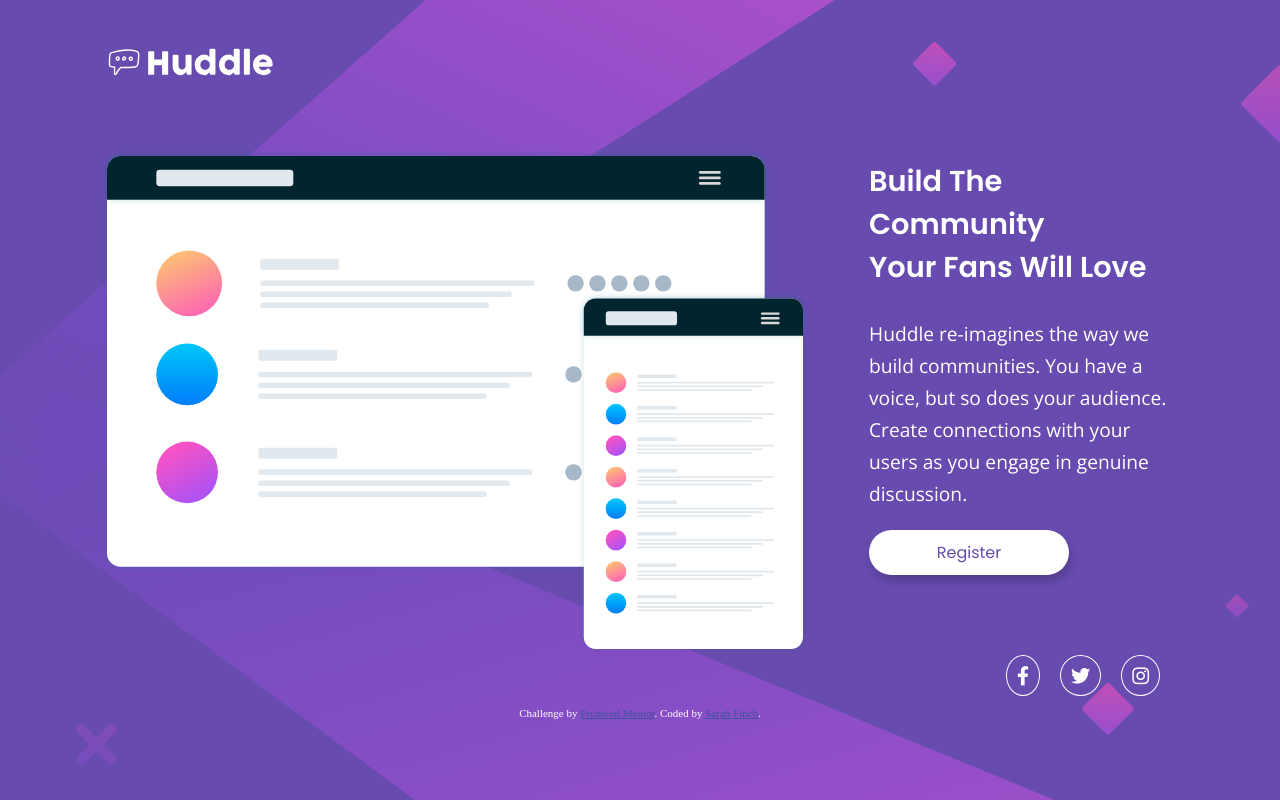
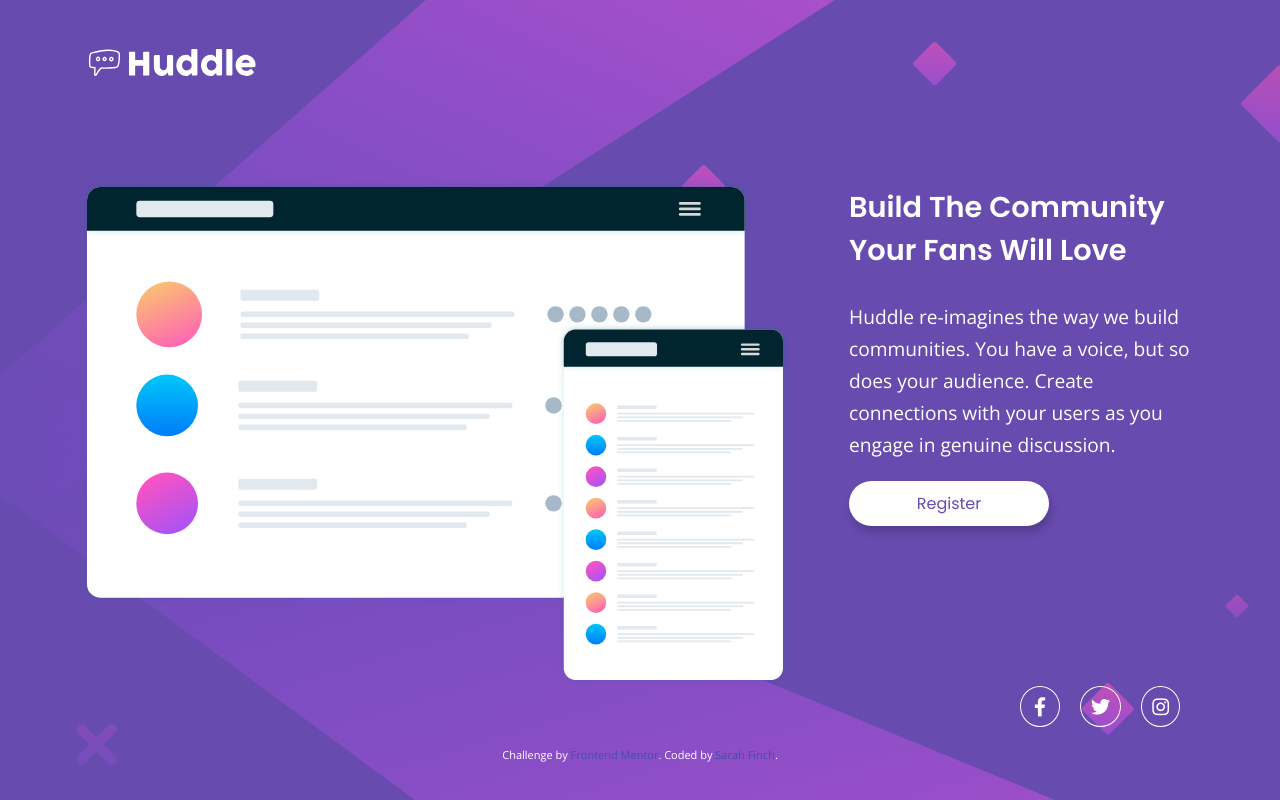
Before and after one commit to SarahAnneFinch/huddle-landing-page-with-single-introductory-section-master, a plain HTML site: page index.html in a window 1280 px wide. Drawn offline with nearby package versions, Linux system fonts and the light colour scheme.

Commit message:
updated positioning, attribution and ammended padding of social icons.

```diff
--- a/styles.css
+++ b/styles.css
@@ -5,11 +5,13 @@ body {
   background-color: hsl(257, 40%, 49%);
   background-image: url(./images/bg-desktop.svg);
   color: white;
+  width: 100%;
+  height: 100vh;
   margin: 0;
 }
 
 header {
-  padding: 40px 0 10px 100px;
+  padding: 40px 0 10px 80px;
 }
 
 .logo {
@@ -25,18 +27,18 @@ header {
 .right-container {
   display: flex;
   justify-content: flex-start;
-  margin-left: 100px;
+  margin-left: 80px;
   margin-right: 30px;
-  margin-top: 50px;
+  margin-top: 80px;
 }
 
 .left-container {
   display: flex;
   justify-content: flex-end;
   flex-direction: column;
-  margin-right: 100px;
+  margin-right: 80px;
   margin-left: 30px;
-  margin-bottom: 80px;
+  margin-bottom: 160px;
 }
 
 #heading {
@@ -72,23 +74,43 @@ header {
 #register-button:hover {
   background-color: hsl(257, 40%, 49%);
   color: white;
-  border: white 1px solid;
+  border: white 2px solid;
 }
 
 .socials {
   display: flex;
   justify-content: flex-end;
-  margin-right: 100px;
+  margin-right: 80px;
 }
 
 .social-icon {
   /* padding-right: 20px; */
   border: white 1px solid;
   border-radius: 50%;
-  padding: 10px;
+  /* padding: 10px; */
   margin-right: 20px;
 }
 
-footer {
+.fa-facebook-f {
+  padding: 10px 13px 10px 13px;
+}
+
+.fa-twitter {
+  padding: 10px 10px 10px 10px;
+}
+
+.fa-instagram {
+  padding: 10px 10px 10px 10px;
+}
+
+.attribution {
   color: white;
+  font-size: 1rem;
+  font-family: 'Open Sans';
+  margin-top: 20px;
+  margin-bottom: 20px;
 }
+
+a {
+  text-decoration: none;
+}
```
